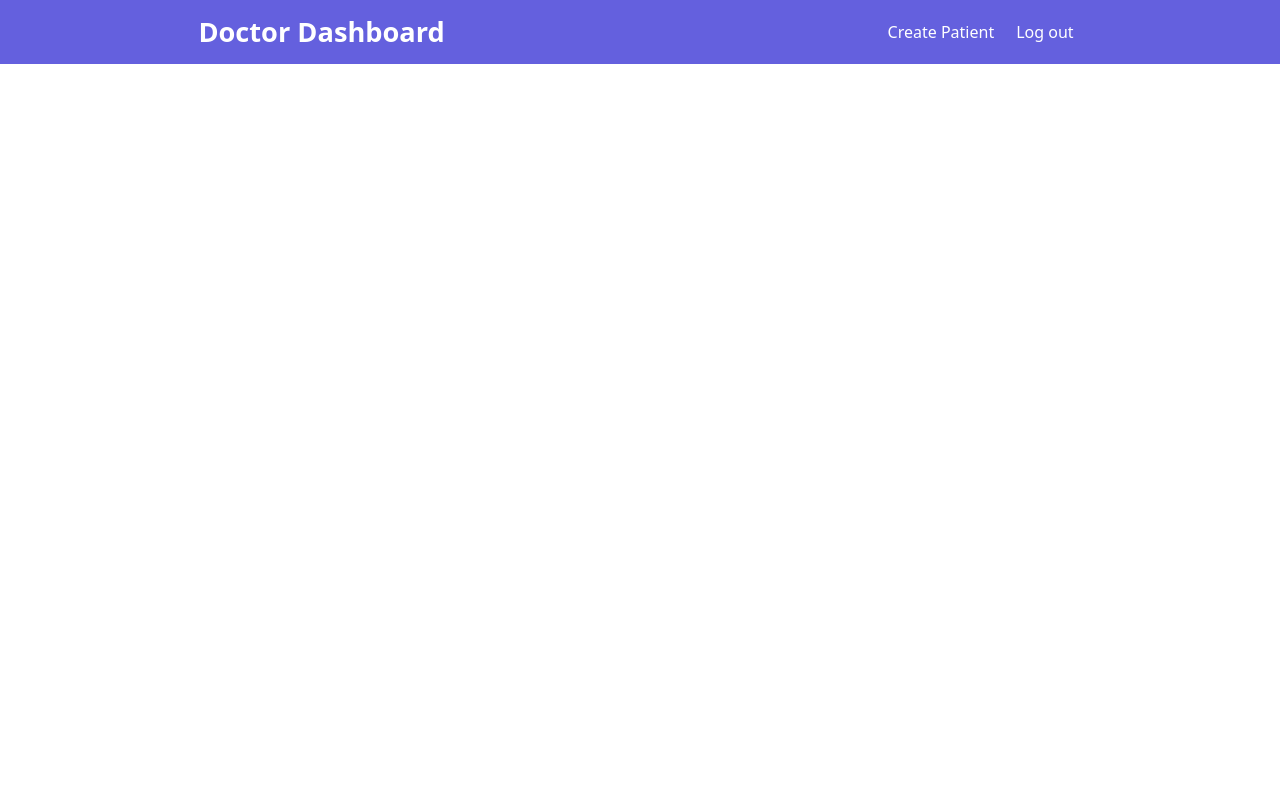
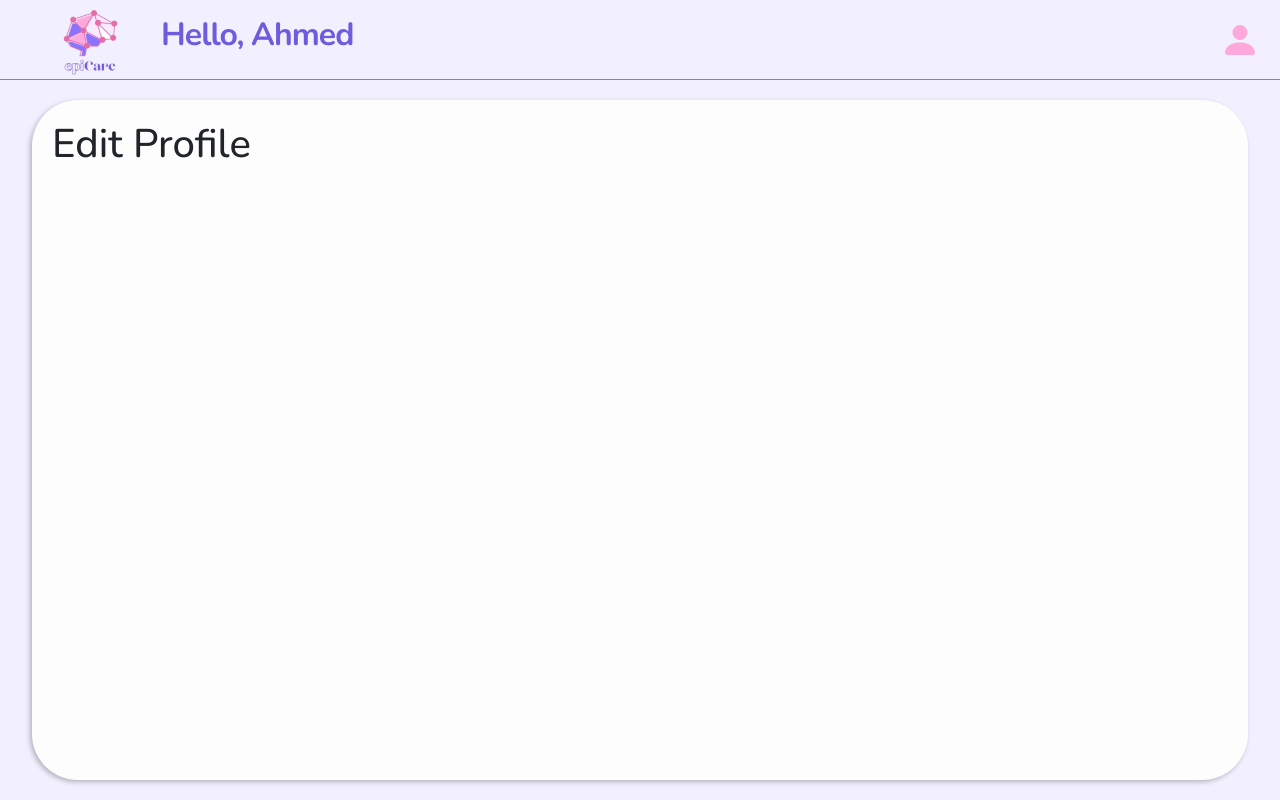
Before and after one commit to Epilepsy-Detection/frontend, a React (Create React App) app: page /home/edit-profile in a window 1280 px wide. Built offline with nearby package versions, Linux system fonts and the light colour scheme.

Commit message:
Refactored code

```diff
--- a/src/App.js
+++ b/src/App.js
@@ -8,6 +8,7 @@ import DoctorHeader from "./components/DoctorHeader/DoctorHeader";
 import { useDispatch } from "react-redux";
 import { logout } from "./slices/auth";
 import CreatePatientModal from "./pages/Home/subpages/DoctorDashBoard/CreatePatientModal/CreatePatientModal";
+import EditProfile from "./pages/EditProfile/EditProfile";
 
 const App = () => {
   const dispatch = useDispatch();
@@ -38,6 +39,7 @@ const App = () => {
         <Route exact path="home">
           <Route index element={<Home />} />
           <Route exact path="upload-EEG" element={<UploadEEG />} />
+          <Route path="edit-profile" element={<EditProfile />} />
         </Route>
         <Route path="*" />
       </Routes>
--- /dev/null
+++ b/src/components/PatientHeader/PatientHeader.js
@@ -0,0 +1,40 @@
+import styles from "./PatientHeader.module.css";
+import { Link } from "react-router-dom";
+import { useDispatch } from "react-redux";
+import { logout } from "../../slices/auth";
+import logo from "../../assets/logo.png";
+import { BsPersonFill } from "react-icons/bs";
+
+const PatientHeader = () => {
+  const dispatch = useDispatch();
+
+  const logoutHandler = () => {
+    dispatch(logout());
+  };
+
+  const showDropdown = () => {
+    const dropdown = document.querySelector(`.${styles.dropdown}`);
+    dropdown.classList.toggle(styles["hide"]);
+  };
+
+  return (
+    <header className={styles.header}>
+      <div className={styles.welcome}>
+        <img alt="Logo" src={logo}></img>
+        <h1>Hello, Ahmed</h1>
+      </div>
+      <div className={styles.profile} onClick={showDropdown}>
+        <BsPersonFill size={40} color="#fea8db" />
+      </div>
+      <div className={styles.dropdown + " " + styles.hide}>
+        <Link to="edit-profile">Edit Profile</Link>
+        <Link to="/home/edit-profile">Emergency Contacts</Link>
+        <Link to="/login" onClick={logoutHandler}>
+          Logout
+        </Link>
+      </div>
+    </header>
+  );
+};
+
+export default PatientHeader;
--- /dev/null
+++ b/src/components/PatientHeader/PatientHeader.module.css
@@ -0,0 +1,50 @@
+.header {
+  display: flex;
+  justify-content: space-between;
+  align-items: center;
+  padding: 0 20px;
+  height: 80px;
+  border-bottom: 1px solid #8a73ff;
+}
+
+.welcome {
+  display: flex;
+  align-items: center;
+}
+
+.welcome h1 {
+  letter-spacing: -0.03em;
+  font-family: "Nunito";
+  font-style: normal;
+  font-weight: 700;
+  font-size: 32px;
+  color: #6e5cdc;
+}
+
+.dropdown {
+  display: block;
+  position: absolute;
+  background-color: #f9f9f9;
+  border: 1px solid #cfcfcf;
+  cursor: pointer;
+  font-size: 16px;
+  top: 70px;
+  right: 20px;
+}
+
+.hide {
+  display: none;
+}
+
+.dropdown a {
+  display: block;
+  padding: 12px 16px;
+  text-decoration: none;
+  cursor: pointer;
+  color: black;
+  border: 1px solid #cfcfcf;
+}
+
+.dropdown a:hover {
+  background-color: #f1f1f1;
+}
--- /dev/null
+++ b/src/pages/EditProfile/EditProfile.js
@@ -0,0 +1,18 @@
+import PatientHeader from "../../components/PatientHeader/PatientHeader";
+import { hideDropdown } from "../../utils/ui_functions";
+import patientStyles from "../Home/subpages/PatientDashboard/PatientDashboard.module.css";
+import styles from "./EditProfile.module.css";
+
+const EditProfile = () => {
+  return (
+    <div className={patientStyles.background}>
+      <PatientHeader />
+      <main className={patientStyles["main-bg"]} onClick={hideDropdown}>
+        <h1>Edit Profile</h1>
+        <form className={styles["edit-profile-form"]}></form>
+      </main>
+    </div>
+  );
+};
+
+export default EditProfile;
--- a/src/pages/Home/subpages/PatientDashboard/PatientDashboard.js
+++ b/src/pages/Home/subpages/PatientDashboard/PatientDashboard.js
@@ -1,49 +1,13 @@
 import styles from "./PatientDashboard.module.css";
-import logo from "../../../../assets/logo.png";
-import { BsPersonFill } from "react-icons/bs";
 import ReportsTable from "./components/ReportsTable";
-import { useDispatch } from "react-redux";
-import { logout } from "../../../../slices/auth";
-import { Link } from "react-router-dom";
+import PatientHeader from "../../../../components/PatientHeader/PatientHeader";
+import { hideDropdown } from "../../../../utils/ui_functions";
 
 const PatientDashboard = () => {
-  const dispatch = useDispatch();
-
-  const logoutHandler = () => {
-    dispatch(logout());
-  };
-
-  const showDropdown = () => {
-    const dropdown = document.querySelector(`.${styles.dropdown}`);
-    dropdown.classList.toggle(styles["hide"]);
-  };
-
-  const hideDropdown = () => {
-    const dropdown = document.querySelector(`.${styles.dropdown}`);
-    if (!dropdown.classList.contains(styles["hide"])) {
-      dropdown.classList.add(styles["hide"]);
-    }
-  };
-
   return (
     <div className={styles.background}>
-      <header className={styles.header}>
-        <div className={styles.welcome}>
-          <img alt="Logo" src={logo}></img>
-          <h1>Hello, Ahmed</h1>
-        </div>
-        <div className={styles.profile} onClick={showDropdown}>
-          <BsPersonFill size={40} color="#fea8db" />
-        </div>
-        <div className={styles.dropdown + " " + styles.hide}>
-          <a href="#">Edit Profile</a>
-          <a href="#">Emergency Contacts</a>
-          <Link to="/login" onClick={logoutHandler}>
-            Logout
-          </Link>
-        </div>
-      </header>
-      <main className={styles["reports-table"]} onClick={hideDropdown}>
+      <PatientHeader />
+      <main className={styles["main-bg"]} onClick={hideDropdown}>
         <h1>All Reports</h1>
         <h4>
           Total Reports:{" "}
--- a/src/pages/Home/subpages/PatientDashboard/PatientDashboard.module.css
+++ b/src/pages/Home/subpages/PatientDashboard/PatientDashboard.module.css
@@ -5,29 +5,6 @@
   position: absolute;
   top: 0;
   left: 0;
-}
-
-.header {
-  display: flex;
-  justify-content: space-between;
-  align-items: center;
-  padding: 0 20px;
-  height: 80px;
-  border-bottom: 1px solid #8a73ff;
-}
-
-.welcome {
-  display: flex;
-  align-items: center;
-}
-
-.welcome h1 {
-  letter-spacing: -0.03em;
-  font-family: "Nunito";
-  font-style: normal;
-  font-weight: 700;
-  font-size: 32px;
-  color: #6e5cdc;
 }
 
 .profile {
@@ -41,7 +18,7 @@
   align-items: center;
 }
 
-.reports-table {
+.main-bg {
   width: 95vw;
   height: 85vh;
   margin: 20px auto;
@@ -56,31 +33,3 @@
 .reports-number {
   color: #8a73ff;
 }
-
-.dropdown {
-  display: block;
-  position: absolute;
-  background-color: #f9f9f9;
-  border: 1px solid #cfcfcf;
-  cursor: pointer;
-  font-size: 16px;
-  top: 70px;
-  right: 20px;
-}
-
-.hide {
-  display: none;
-}
-
-.dropdown a {
-  display: block;
-  padding: 12px 16px;
-  text-decoration: none;
-  cursor: pointer;
-  color: black;
-  border: 1px solid #cfcfcf;
-}
-
-.dropdown a:hover {
-  background-color: #f1f1f1;
-}
--- /dev/null
+++ b/src/utils/ui_functions.js
@@ -0,0 +1,10 @@
+import styles from "../components/PatientHeader/PatientHeader.module.css";
+
+const hideDropdown = () => {
+  const dropdown = document.querySelector(`.${styles.dropdown}`);
+  if (!dropdown.classList.contains(styles["hide"])) {
+    dropdown.classList.add(styles["hide"]);
+  }
+};
+
+export { hideDropdown };
```
Also changed, not shown: src/pages/EditProfile/EditProfile.module.css (added).
